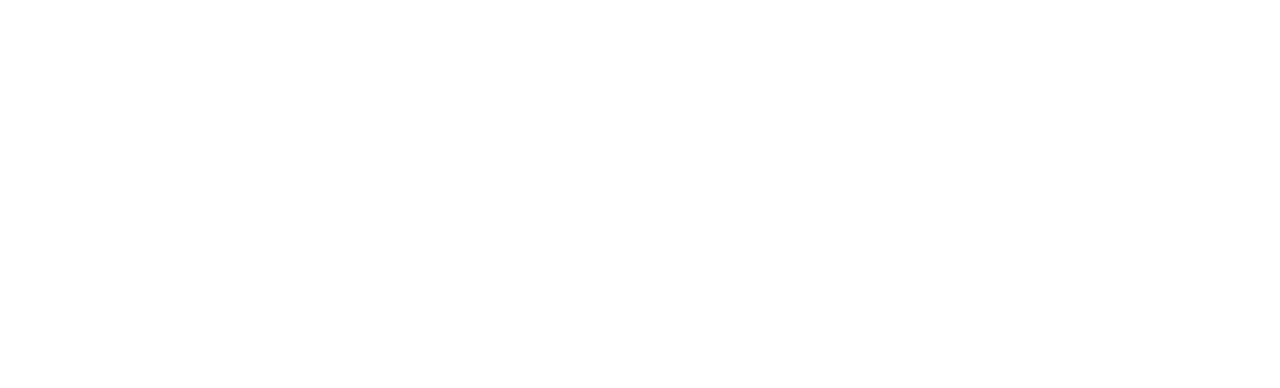
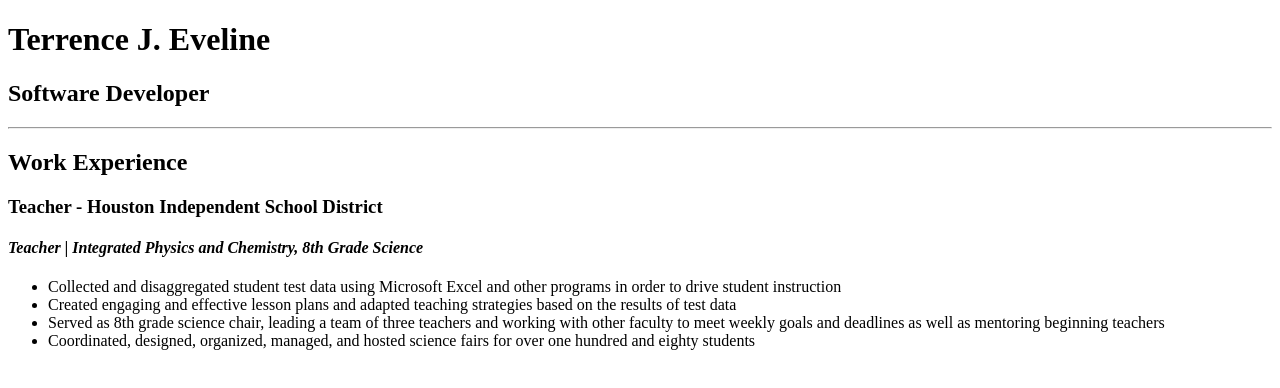
Before and after one commit to teveline/resume, a plain HTML site: page index.html in a window 1280 px wide. Drawn offline with Linux system fonts and the light colour scheme.

Commit message:
Added teacher work experience

```diff
--- a/index.html
+++ b/index.html
@@ -4,8 +4,27 @@
     <meta charset="UTF-8">
     <meta name="viewport" content="width=device-width, initial-scale=1.0">
     <meta http-equiv="X-UA-Compatible" content="ie=edge">
-    <title>Document</title>
+    <title>Resume for Terrence Eveline</title>
 </head>
+    <div>
+        <h1>Terrence J. Eveline</h1>
+        <h2>Software Developer</h2>
+        <hr>
+    </div>
+    <div>
+        <h2><b>Work Experience</b></h2>
+            <h3>Teacher - Houston Independent School District</h3>
+            <h4><i>Teacher | Integrated Physics and Chemistry, 8th Grade Science</i></h4>
+            <ul>
+                <li>Collected and disaggregated student test data using Microsoft Excel and other programs in order to drive student instruction</li>
+                <li>Created engaging and effective lesson plans and adapted teaching strategies based on the results of test data</li>
+                <li>Served as 8th grade science chair, leading a team of three teachers and working with other faculty to meet weekly goals and deadlines as well as mentoring beginning teachers</li>
+                <li>Coordinated, designed, organized, managed, and hosted science fairs for over one hundred and eighty students</li>
+            </ul>
+
+    </div>
+
+
 <body>
 
 </body>
```
